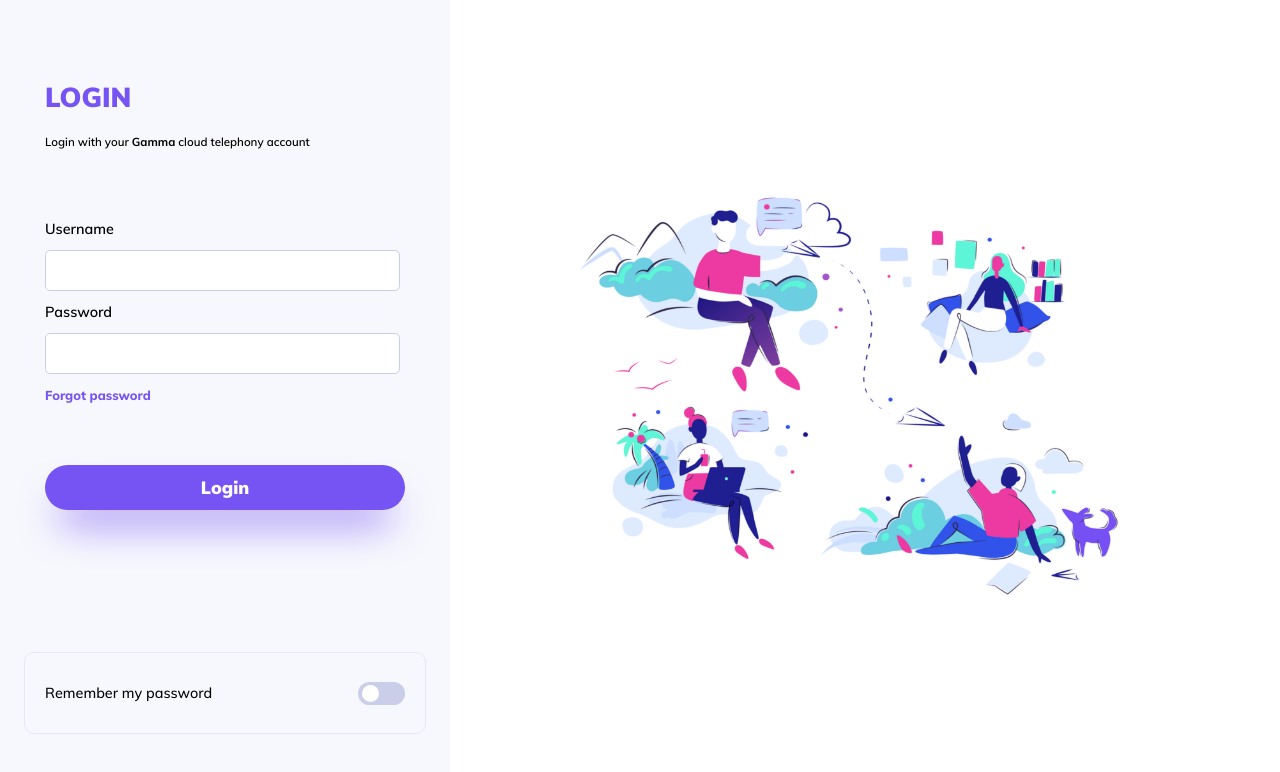
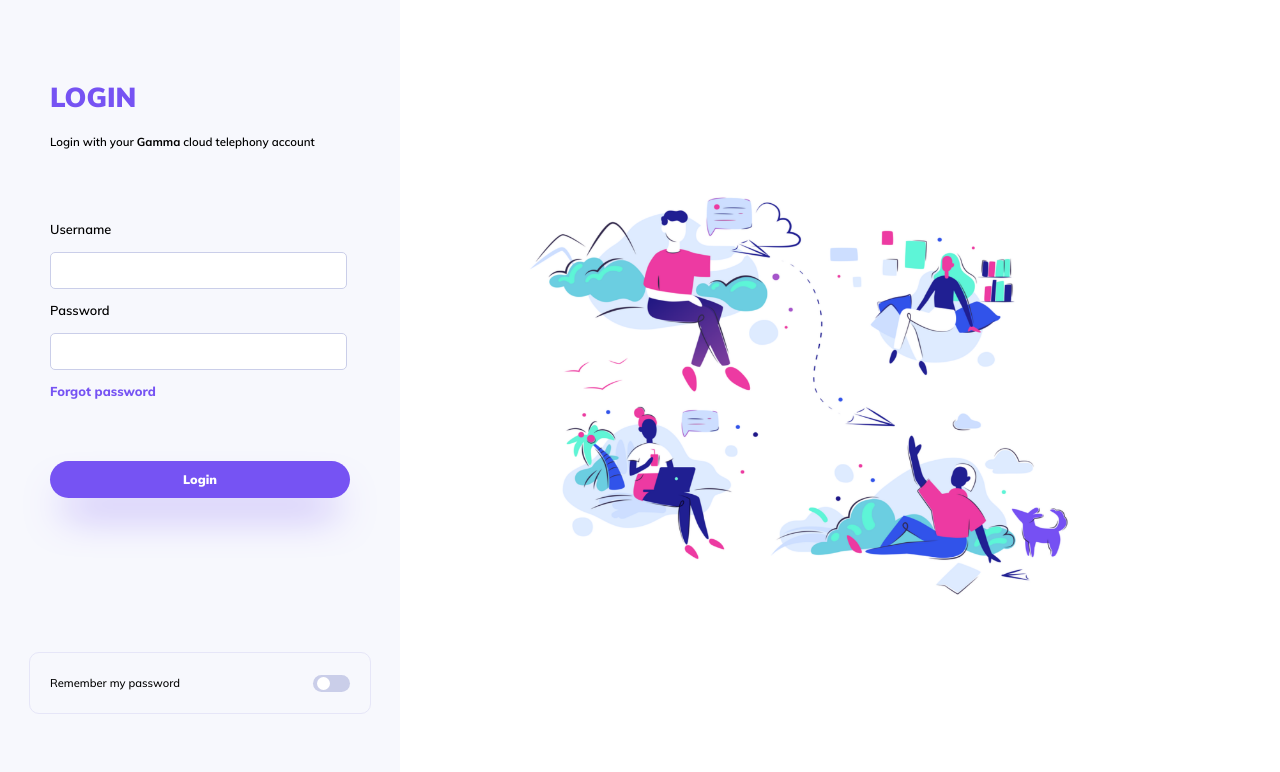
Before and after one commit to MBerry97/login-screen, a React (Create React App) app: page / in a window 1280 px wide. Shown: the top 772 px of the page. Built offline with nearby package versions, Linux system fonts and the light colour scheme.

Commit message:
min height to app

```diff
--- a/src/App.css
+++ b/src/App.css
@@ -8,7 +8,7 @@
   text-align: center;
   width: 100%;
   height: 100vh;
-
+  min-height: 100vh;
   display: grid;
   grid-template-columns: 400px auto;
   grid-template-areas: 'login image';
--- a/src/components/loginBox/loginBox.css
+++ b/src/components/loginBox/loginBox.css
@@ -6,7 +6,7 @@
   display: flex;
   flex-direction: column;
   justify-content: center;
-  max-width: 400px;
+  max-width: 375px;
   min-width: 375px;
   min-height: 100%;
 }
@@ -15,7 +15,7 @@
   width: 80%;
   height: 80vh;
   min-height: 600px;
-
+  max-width: 300px;
   margin: 0 auto;
   display: grid;
   grid-template-rows: 20% 60% 20%;
@@ -31,7 +31,7 @@
     margin: 0;
     position: fixed;
     min-height: 100%;
-    max-width: 450px;
+    max-width: 400px;
     min-width: 375px;
   }
 }
--- a/src/components/loginBox/loginButton/loginButton.css
+++ b/src/components/loginBox/loginButton/loginButton.css
@@ -39,9 +39,15 @@
   pointer-events: none;
 }
 
-@media (min-width: 400px) {
+@media (min-width: 700px) {
   .loginButton__container button:hover {
     transform: translateY(-5px);
     z-index: 0;
   }
+  .loginButton__container button {
+    max-height: 2.3rem;
+  }
+  .loginButton__container span {
+    font-size: 0.77rem;
+  }
 }
--- a/src/components/loginBox/loginInputForm/loginInputForm.css
+++ b/src/components/loginBox/loginInputForm/loginInputForm.css
@@ -22,3 +22,12 @@
   font-size: 0.8rem;
   font-weight: 800;
 }
+
+@media (min-width: 375px) {
+  #inputBox {
+    height: 33px;
+  }
+  .inputForm__text {
+    font-size: 0.8rem;
+  }
+}
--- a/src/components/loginBox/rememberPassword/rememberPassword.css
+++ b/src/components/loginBox/rememberPassword/rememberPassword.css
@@ -80,3 +80,26 @@ input:checked + .slider:before {
 .slider.round:before {
   border-radius: 50%;
 }
+
+@media (min-width: 375px) {
+  .rememberPassword__container span {
+    font-size: 0.7rem;
+  }
+  .rememberPassword__container {
+    max-height: 60px;
+  }
+  .switch {
+    max-height: 17px;
+    max-width: 37px;
+  }
+  .slider:before {
+    max-height: 13px;
+    max-width: 13px;
+    bottom: 2px;
+  }
+  input:checked + .slider:before {
+    -webkit-transform: translateX(26px);
+    -ms-transform: translateX(26px);
+    transform: translateX(18px);
+  }
+}
--- a/src/components/loginImage/loginImage.css
+++ b/src/components/loginImage/loginImage.css
@@ -18,7 +18,7 @@
   overflow: hidden;
   height: 500px;
   margin: auto 0;
-  max-width: 800px;
+  max-width: 700px;
   position: relative;
   left: 80px;
   bottom: 10px;
```
